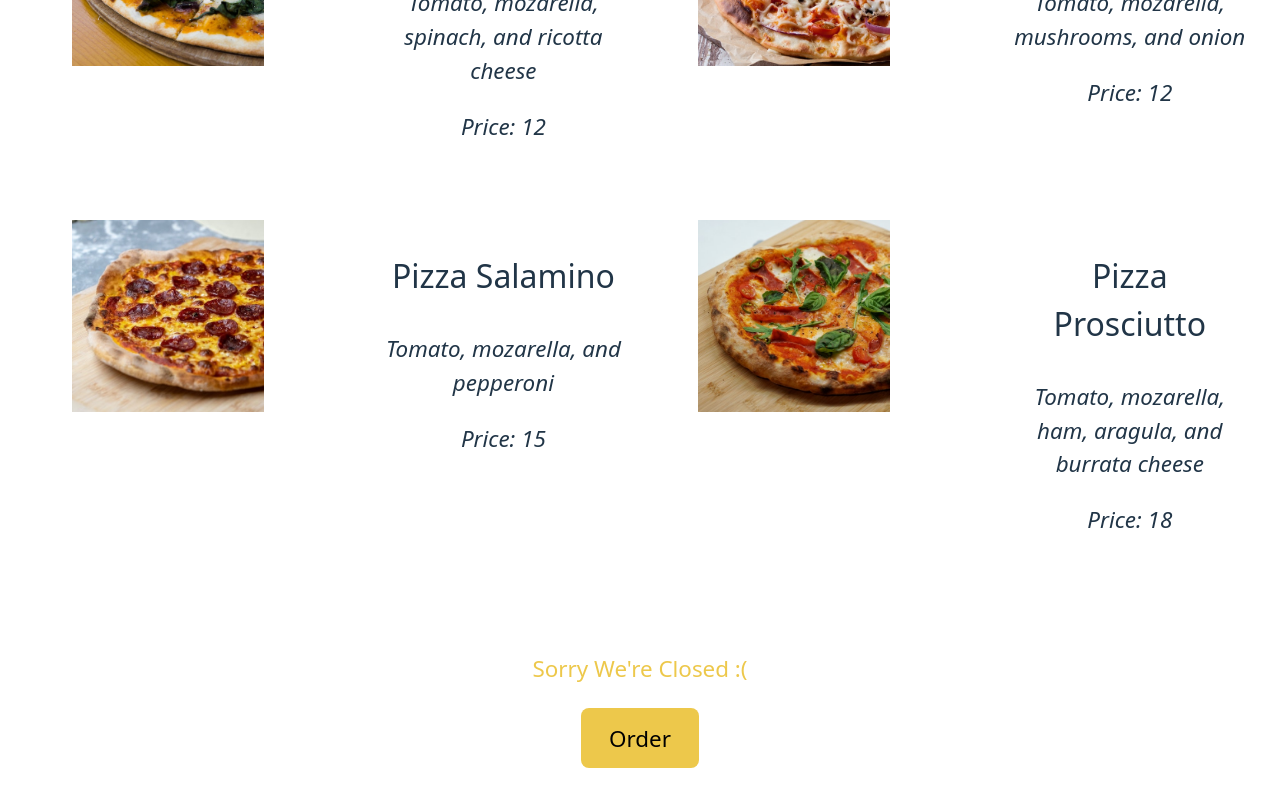
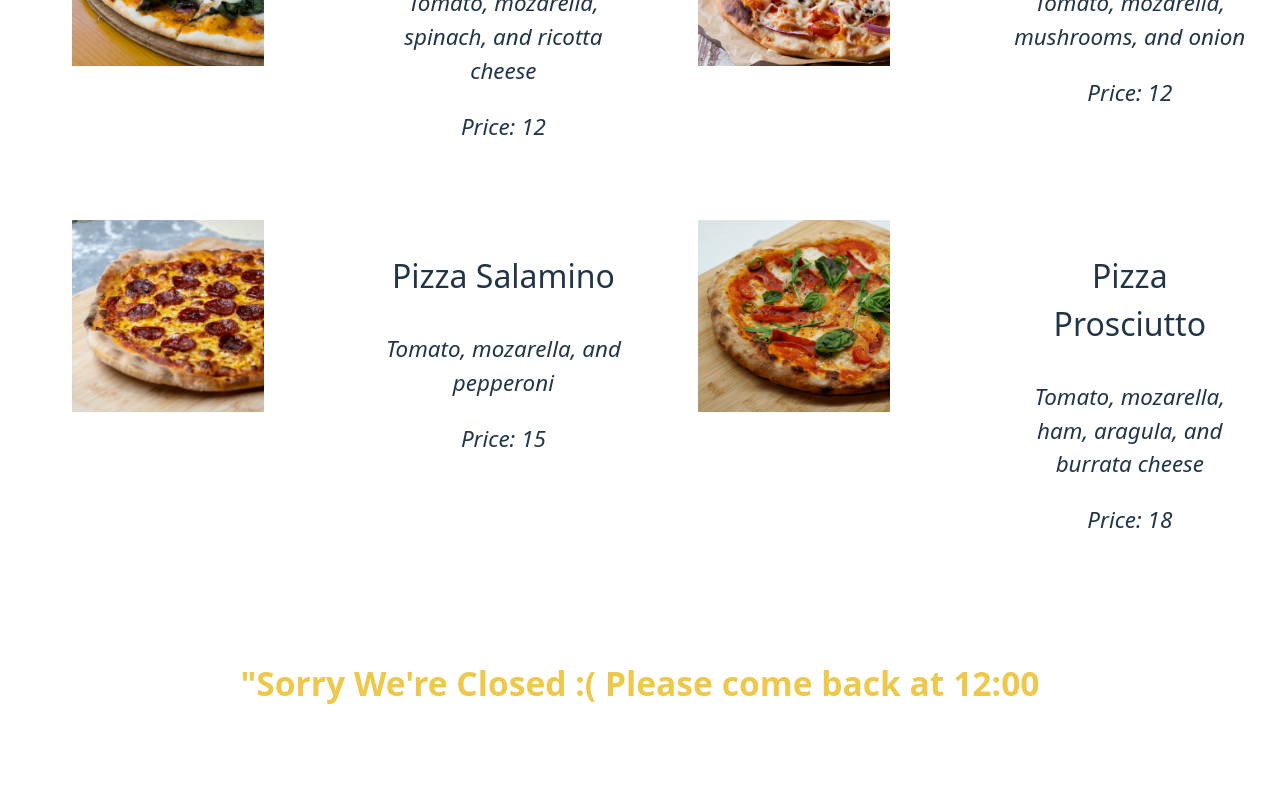
Before and after one commit to georgetsai2028/pizza-menu, a React (Vite) app: page / in a window 1280 px wide. Shown: the part 923-1723 px from the top of the page. After the commit the page ends 1691 px from the top, so only its background shows below. Built offline with nearby package versions, Linux system fonts and the light colour scheme.

Commit message:
added different ternary for footer

```diff
--- a/src/App.tsx
+++ b/src/App.tsx
@@ -76,11 +76,13 @@ const Header = () => {
 };
 
 const Menu = ({ pizzaData }: MenuProps) => {
+  const pizzas = pizzaData;
+
   return (
     <div className="menu">
       <h2> Our Menu</h2>
       <ul className="pizzas">
-        {pizzaData.map((pizza) => (
+        {pizzas.map((pizza) => (
           <Pizza
             name={pizza.name}
             ingredients={pizza.ingredients}
@@ -99,17 +101,20 @@ const Footer = () => {
   const openHour = 12;
   const closeHour = 22;
 
-  const isOpen =
-    hours >= openHour && hours <= closeHour
-      ? "We're Open until 22:00! Click here to order online "
-      : "Sorry We're Closed :(";
+  const isOpen = hours >= openHour && hours <= closeHour;
 
   return (
     <footer>
-      <div className="order">
-        <p> {isOpen}</p>
-        <button className="orderButton">Order</button>
-      </div>
+      {isOpen ? (
+        <div className="order">
+          <h2> We're Open until 22:00! Click here to order online </h2>
+          <button className="orderButton">Order</button>
+        </div>
+      ) : (
+        <div>
+          <h2> "Sorry We're Closed :( Please come back at 12:00</h2>
+        </div>
+      )}
     </footer>
   );
 };
```
